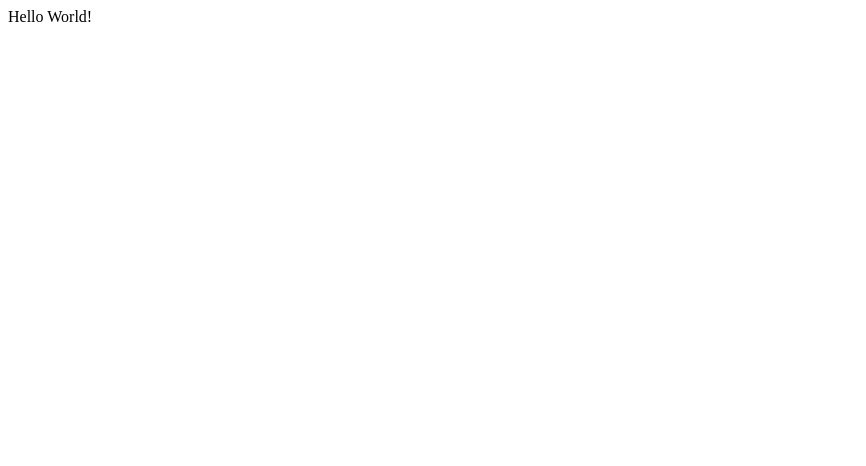
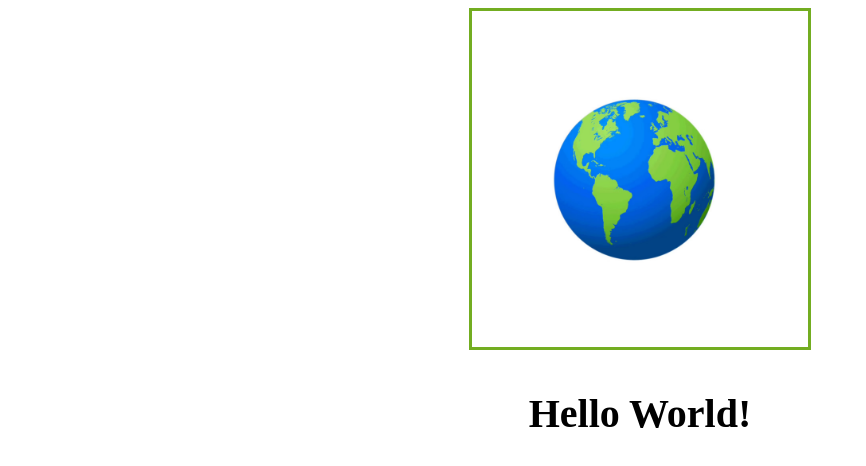
Before and after one commit to prashant-kiit/JavaScript-Tutorial, a plain HTML site: page index.html in a window 1280 px wide. Shown: the whole page, without its empty margins (0-866 px from the left). Drawn offline with Linux system fonts and the light colour scheme.

Commit message:
4th push

```diff
--- a/index.html
+++ b/index.html
@@ -1,13 +1,36 @@
 <!DOCTYPE html>
 <html lang="en">
+
 <head>
     <meta charset="UTF-8">
     <meta name="viewport" content="width=device-width, initial-scale=1.0">
-    <title>Document</title>
+    <title>Hello World Webpage</title>
+    <style>
+        img {
+            height: 25%;
+            width: 25%;
+            border: 3px solid #73AD21;
+            padding: 10px;
+            display: block;
+            margin: auto
+        }
+        .item {
+            font-size: 40px;
+            text-align: center;
+        }
+    </style>
 </head>
+
 <body>
-    Hello World!
+
+    <img src="globe.avif" alt="globe">
+    <p class="item">
+        <b>
+        Hello World!
+        </b>
+    </p>
     <script src="index.js">
     </script>
 </body>
+
 </html>
```
Also changed, not shown: index.js (+4 -4 lines), globe.avif (added).
